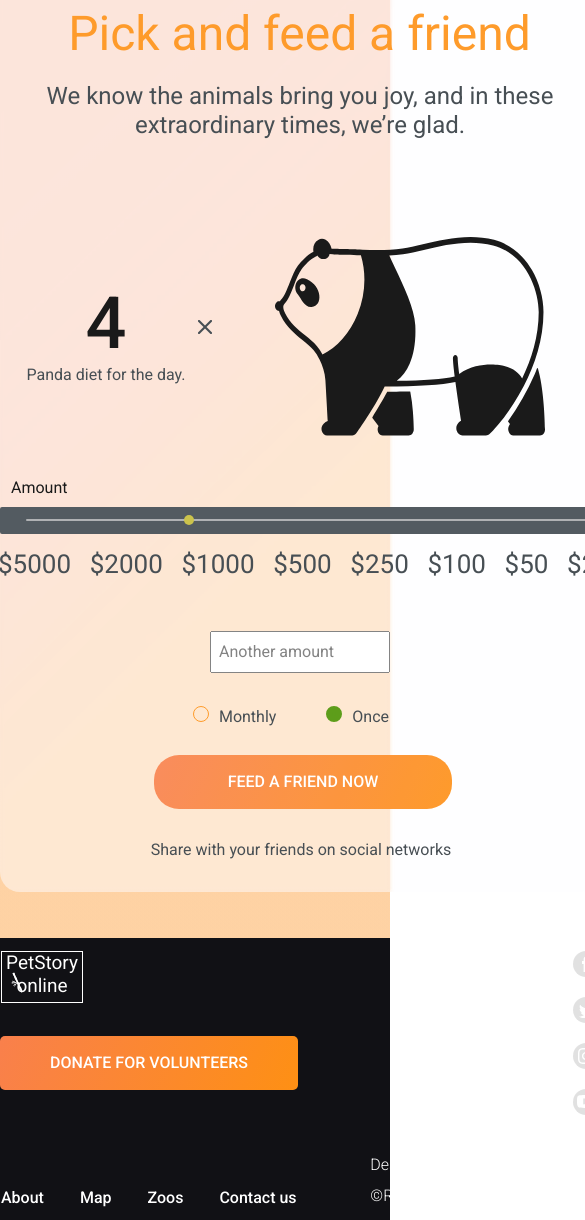
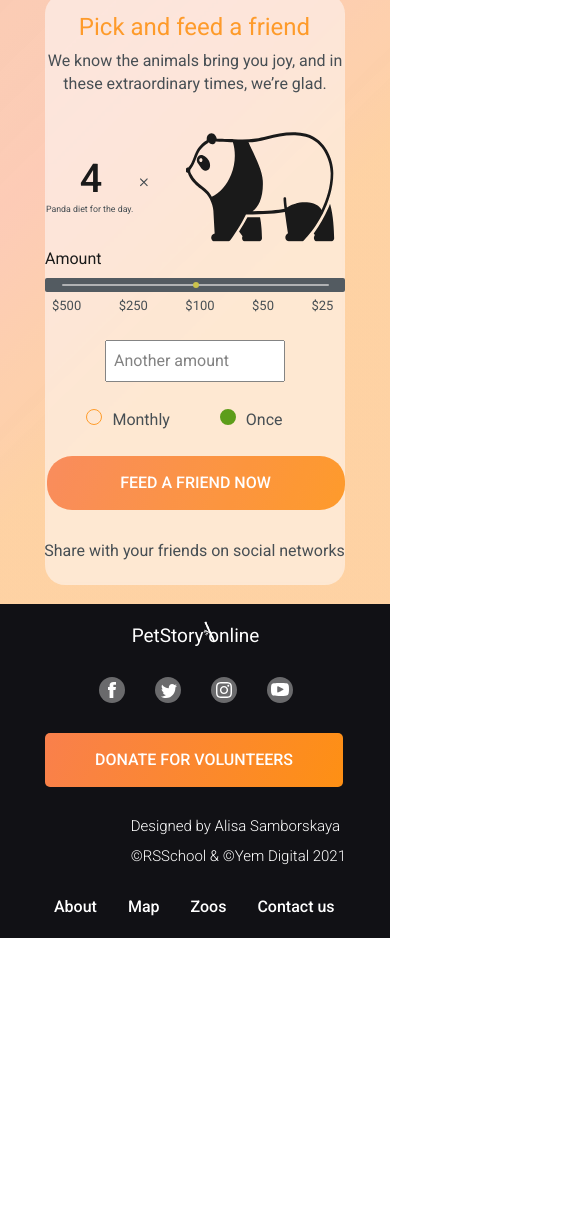
Before and after one commit to NadzeyaShu/async-race, a plain HTML site: page pages/donate/indexDonate.html in a window 390 px wide. Shown: the part 764-1984 px from the top of the page, 585 px wide, since content can reach past the window. After the commit the page ends 1702 px from the top, so only its background shows below. Drawn offline with Linux system fonts and the light colour scheme.

Commit message:
feat: add donate-pages adaptive 320px

```diff
--- a/pages/donate/css/media-donate/main-media-donate.css
+++ b/pages/donate/css/media-donate/main-media-donate.css
@@ -36,7 +36,7 @@
 
   .block-watch_animal {
     height: 390px;
-    background-image: url("../../../../assets/images/bg-panda.jpg") no-repeat;
+    background-image: url("../../../../assets/images/bg-panda.jpg");
     background-size: 150%;
     background-position: center 40%;
   }
@@ -89,6 +89,10 @@
 
   .wrapper-btn-pick-and-feed-a-friend {
     margin: 27px 0 0 2px;
+  }
+
+  .slidecontainer320px {
+    display: none;
   }
 
   /* footer */
@@ -174,11 +178,7 @@
 
   .block-watch_animal {
     height: 335px;
-    /* background-image: url("../../../../assets/images/bg-panda.jpg") no-repeat;
-    background-size: 124.5%;
-    background-position: center 78%; */
-
-    background-image: url("../../../../assets/images/bg-panda.jpg") no-repeat;
+    background-image: url("../../../../assets/images/bg-panda.jpg");
     background-size: 194%;
     background-position: center 46%;
   }
@@ -247,9 +247,13 @@
 
   .wrapper-payment-type {
     margin: 33px 14px 0 -4px;
-
     gap: 50px;
   }
+
+  .slidecontainer320px {
+    display: none;
+  }
+
   /* footer */
 
   .footer .container {
@@ -302,3 +306,225 @@
     left: -4px;
   }
 }
+
+@media (max-width: 639px) {
+  .container {
+    width: 300px;
+    margin: 0 auto;
+    display: flex;
+  }
+
+  /* header */
+
+  .header {
+    position: sticky;
+    z-index: 10;
+    top: 0;
+    height: 34px;
+  }
+
+  .header-title {
+    margin: 3px 0px 0px 0px;
+  }
+
+  .bamboo-header {
+    transform: scale(0.6);
+    top: 12px;
+    left: 1px;
+  }
+
+  .humburger {
+    top: 10px;
+    right: 10px;
+  }
+
+  /* block-watch_animal */
+
+  .block-watch_animal {
+    height: 187px;
+    overflow: hidden;
+    background-image: url(../../../../assets/images/bg-panda.jpg);
+    background-size: 214%;
+    background-position: center 43%;
+  }
+
+  /* pick-and-feed-a-friend */
+
+  .pick-and-feed-a-friend {
+    height: 1147px;
+  }
+
+  .discription-title-pick-and-feed-a-friend {
+    line-height: 137%;
+  }
+
+  .pick-and-feed-a-friend .container-donate-pick-and-feed-a-friend {
+    width: 300px;
+    height: 591px;
+    top: 30px;
+  }
+
+  .donation-information {
+    padding-top: 31px;
+    font-size: 24px;
+}
+
+.main-title-pick-and-feed-a-friend {
+  font-size: 24px;
+  margin-top: 19px;
+}
+
+.discription-main-title-pick-and-feed-a-friend {
+
+  font-size: 16px;
+  line-height: 140%;
+  margin: -15px 0px 0px 0px;
+
+}
+
+.visuai-block-pick-and-feed-a-friend {
+  transform: scale(0.55);
+  margin-top: -45px;
+  gap: 0;
+}
+
+.wrapper-sum-days {
+  margin: 51px 12px 0px 0px;
+}
+
+.diet-animals {
+  margin-top: 17px;
+  margin-left: -5px;
+  width: 160px;
+}
+
+.wrapper-x-icon {
+  margin: 29px 69px 0px -1px;
+}
+
+.icon-pets {
+  margin: 0px 0px 0px 0px;
+}
+
+.amound {
+  margin: -53px 0px 0px 0px;
+}
+
+.slidecontainer {
+  display: none;
+}
+
+.slidecontainer320px {
+  display: block;
+  width: 100.1%;
+  height: 14px;
+  margin: 7px 0px 0 0px;
+  background: #404950;
+  border-radius: 2px;
+}
+
+
+
+.slider {
+  position: relative;
+  bottom: 6px;
+  -webkit-appearance: none;
+  margin: 10px 17px;
+  width: 89%;
+  height: 2px;
+  border-radius: 5px;
+  background: #d3d3d3;
+  outline: none;
+  opacity: 0.7;
+  -webkit-transition: 0.2s;
+  transition: opacity 0.2s;
+}
+
+.slider::-webkit-slider-thumb {
+  margin: 0px 0px 20px 0px;
+  -webkit-appearance: none;
+  appearance: none;
+  width: 6px;
+  height: 6px;
+  border-radius: 50%;
+  background: #ffee2e;
+  cursor: pointer;
+}
+
+.range_list {
+  margin: -4px 10px 0 5px;
+  font-size: 13px;
+}
+
+.inpAnotherAmound {
+  margin-top: 49px;
+}
+
+.wrapper-payment-type {
+  margin: 27px 17px 0 -4px;
+}
+
+.wrapper-btn-pick-and-feed-a-friend {
+  margin: 25px 0 0 -3px;
+}
+
+.wrapper-subtitre-block {
+    margin: 30px 0 0 -1px;
+}
+
+/* footer */
+
+.footer .container {
+  height: 334px;
+}
+
+.wrapper-footer-title {
+  justify-content: center;
+}
+
+.container-footer-title {
+  margin: -1px 0px 0px 15px;
+}
+
+.title-footer {
+  margin-top: 22px;
+  border: none;
+  width: 128px;
+  height: 23px;
+}
+
+.bamboo-footer {
+  top: 18px;
+  left: 57px;
+}
+
+.container-social-network {
+  flex-direction: row;
+  left: 54px;
+  bottom: 171px;
+  gap: 30px;
+}
+
+.btn-donate {
+  margin: 85px 0 0 0px;
+}
+
+.wrapper-about-pages {
+  position: absolute;
+  bottom: 5px;
+  right: -1px;
+  display: flex;
+  font-size: 15px;
+}
+
+.wrapper-footer-menu-nav {
+  top: 44px;
+  left: 9px;
+}
+
+.footer-menu {
+gap: 31px;
+}
+
+
+}
--- a/pages/donate/css/styleDonate-pick-and-feed-a-friends.css
+++ b/pages/donate/css/styleDonate-pick-and-feed-a-friends.css
@@ -173,7 +173,6 @@
   margin: 22px 22px 0 -4px;
   display: flex;
   justify-content: space-between;
-
   font-family: "Roboto";
   font-style: normal;
   font-weight: 500;
@@ -306,3 +305,7 @@ input:checked {
   line-height: 140%;
   color: #333b41;
 }
+
+.slidecontainer320px {
+  display: none;
+}
--- a/pages/donate/indexDonate.html
+++ b/pages/donate/indexDonate.html
@@ -84,10 +84,10 @@
               <div class="diet-animals">Panda diet for the day.</div>
             </div>
             <div class="wrapper-x-icon">
-              <img src="../../assets/icons/x_icon.png" alt="x_icon" />
+              <img src="../../assets/icons/x_icon.png" alt="x_icon" class="x_icon" />
             </div>
             <div class="icon-pets">
-              <img src="../../assets/icons/panda_widget1.svg" alt="panda" />
+              <img src="../../assets/icons/panda_widget1.svg" alt="panda" class="panda" />
             </div>
           </div>
 
@@ -103,6 +103,17 @@
               <option class="range_opt" value="6">$100</option>
               <option class="range_opt" value="7">$50</option>
               <option class="range_opt" value="8">$25</option>
+            </datalist>
+          </div>
+
+          <div class="slidecontainer320px">
+            <input type="range" min="1" max="5" value="3" class="slider" id="myRange" list="range_list" />
+            <datalist id="range_list" class="range_list">
+              <option class="range_opt" value="1">$500</option>
+              <option class="range_opt" value="2">$250</option>
+              <option class="range_opt" value="3">$100</option>
+              <option class="range_opt" value="4">$50</option>
+              <option class="range_opt" value="5">$25</option>
             </datalist>
           </div>
 
```
Also changed, not shown: pages/main/css/style-header.css (+8 -9 lines).
